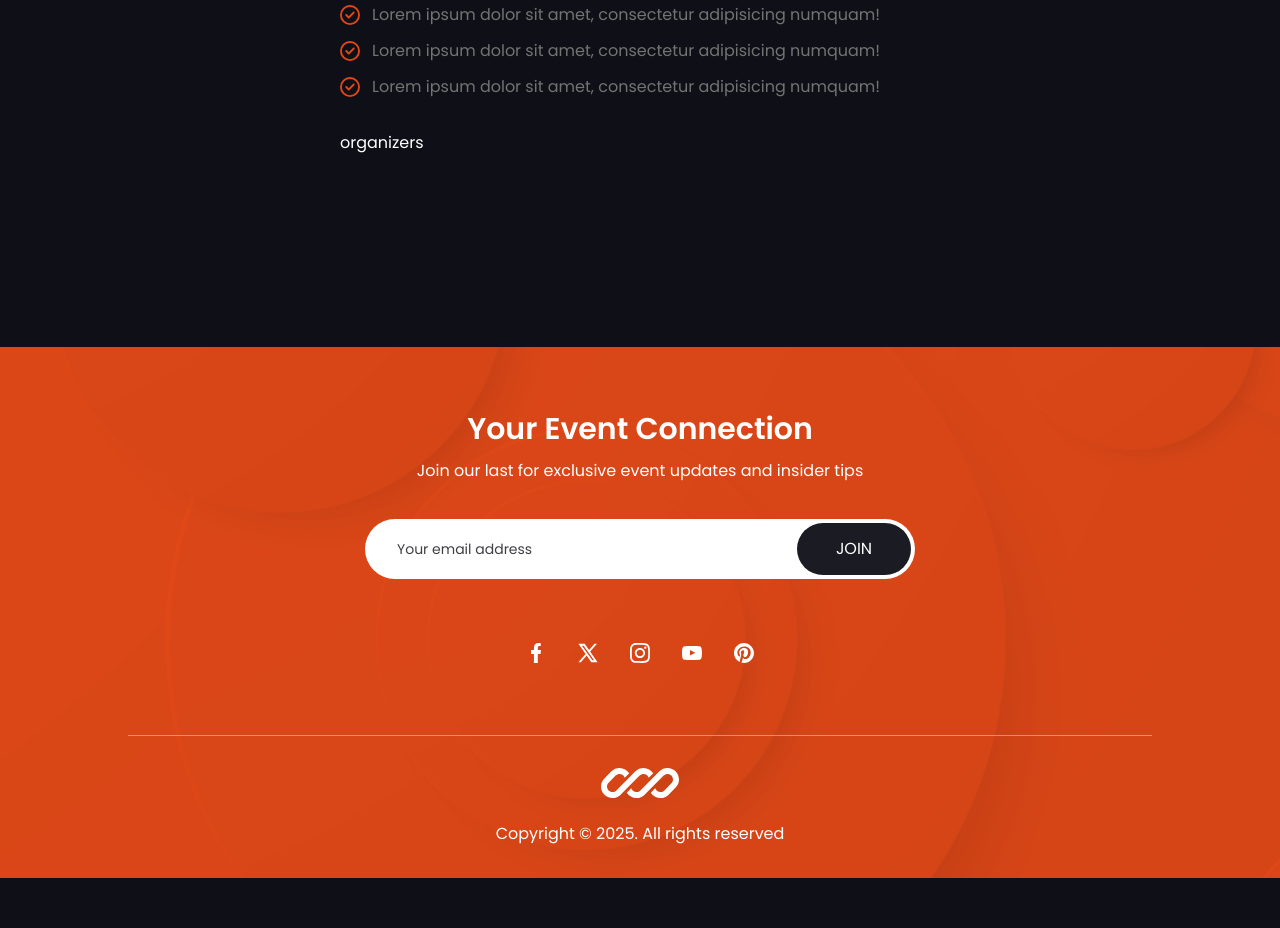
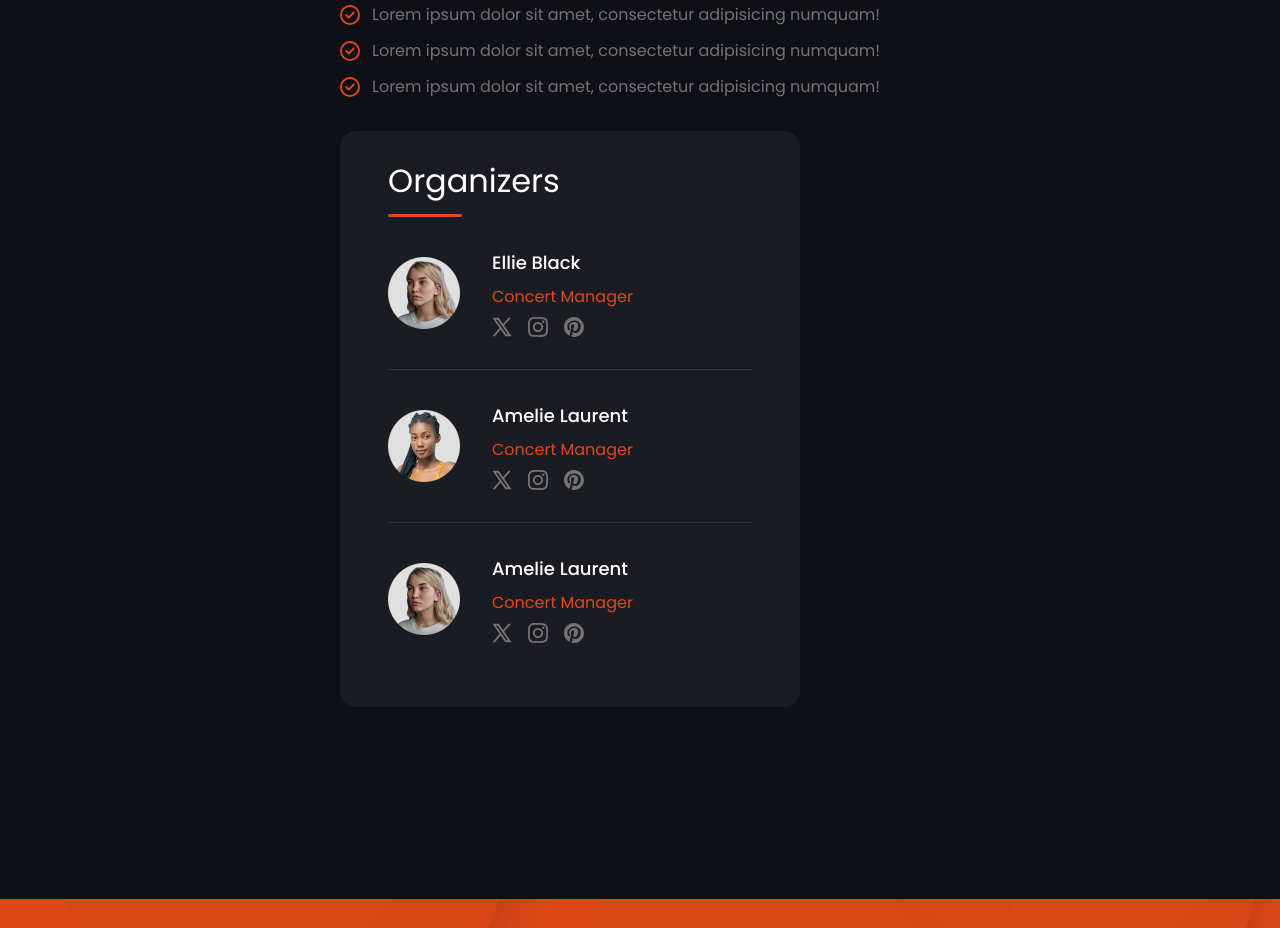
Before and after one commit to dpa313/event-app-next, a Next.js app: page /event/1 in a window 1280 px wide. Shown: the part 1380-2308 px from the top of the page. Before the commit the page ends 2258 px from the top, so only its background shows below. Built offline with nearby package versions, Linux system fonts and the light colour scheme; data requests are answered from the project's data file.

Commit message:
completed

```diff
--- a/app/event/[id]/page.jsx
+++ b/app/event/[id]/page.jsx
@@ -1,6 +1,7 @@
 import BuyTicket from "@/components/BuyTicket";
 import CustomSelect from "@/components/CustomSelect";
 import EventSchedule from "@/components/EventSchedule";
+import Organizers from "@/components/Organizers";
 import Timer from "@/components/Timer";
 import Image from "next/image";
 import {FaRegCircleCheck} from 'react-icons/fa6'
@@ -65,7 +66,9 @@ const EventDetails = async ({ params }) => {
                 </ul>
               </div>
             </div>
-            <div className="w-full max-w-[460px]">organizers</div>
+            <div className="w-full max-w-[460px]">
+              <Organizers event={event}/>
+            </div>
           </div>
         </div>
       </div>
--- /dev/null
+++ b/components/Organizers.jsx
@@ -0,0 +1,34 @@
+import Image from "next/image";
+import Link from "next/link";
+import React from "react";
+
+const Organizers = ({ event }) => {
+  return (
+    <div className="bg-secondary py-8 px-6 md:px-12 xl:px-16 w-full flex flex-col gap-8 rounded-2xl">
+      <div>
+        <h3 className="h3 mb-4">Organizers</h3>
+        <div className="w-[74px] h-[3px] bg-accent rounded-xl"></div>
+      </div>
+      {event.organizers.map((organizer,index)=>(
+        <div key={index} className="flex items-center gap-8 border-b last-of-type:border-none border-white/10 pb-8">
+            <Image src={organizer.img_avatar} width={72} height={72} alt=""/>
+            <div>
+                <div className="flex flex-col gap-2">
+                    <h4 className="text-lg font-medium">{organizer.name}</h4>
+                    <p className="text-accent">{organizer.job}</p>
+                    <div className="flex gap-4">
+                        {organizer.social.map((social,index)=>(
+                            <Link href={social.path} key={index}>
+                                <Image src={social.icon} width={20} height={20} alt=""/>
+                            </Link>
+                        ))}
+                    </div>
+                </div>
+            </div>
+        </div>
+      ))}
+    </div>
+  );
+};
+
+export default Organizers;
```
